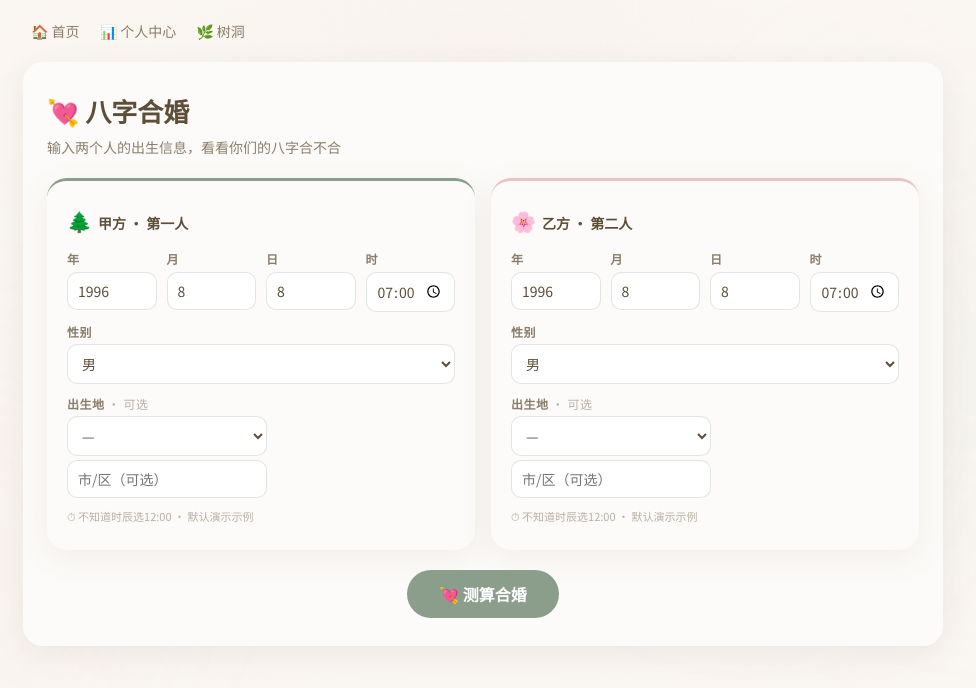
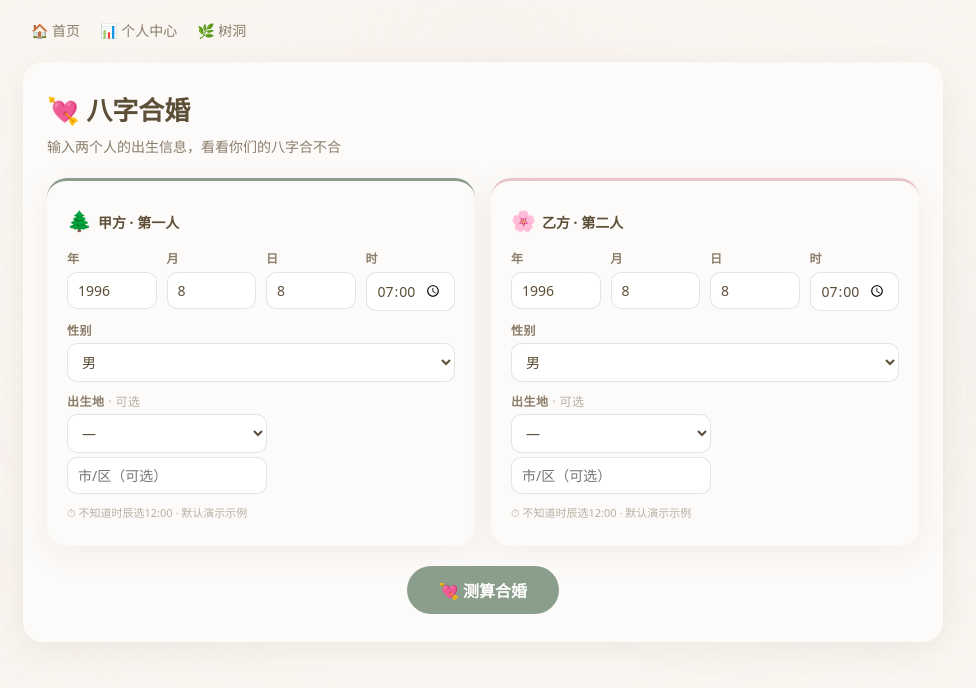
Before and after one commit to shen-xm22/emotion-treehole, a website: page bazi-match.html in a window 1280 px wide. Shown: the whole page, without its empty margins (157-1133 px from the left). Drawn offline with Linux system fonts and the light colour scheme.

Commit message:
fix: 移除Google Fonts依赖（国内访问超时），改用系统字体

```diff
--- a/bazi-match.html
+++ b/bazi-match.html
@@ -4,9 +4,6 @@
 <meta charset="UTF-8">
 <meta name="viewport" content="width=device-width,initial-scale=1.0">
 <title>💘 八字合婚 — 情绪树洞</title>
-<link rel="preconnect" href="https://fonts.googleapis.com">
-<link rel="preconnect" href="https://fonts.gstatic.com" crossorigin>
-<link href="https://fonts.googleapis.com/css2?family=Noto+Sans+SC:wght@300;400;500;700&family=Quicksand:wght@400;500;600;700&display=swap" rel="stylesheet">
 <style>
   *,*::before,*::after{margin:0;padding:0;box-sizing:border-box}
   :root{
@@ -17,7 +14,7 @@
     --brown:#5D4E37;--brown-lt:#8B7D6A;
     --shadow:0 8px 32px rgba(93,78,55,0.08);
   }
-  body{font-family:'Noto Sans SC','PingFang SC','Microsoft YaHei',sans-serif;background:var(--warm-bg);color:var(--brown);min-height:100vh;line-height:1.6}
+  body{font-family:'PingFang SC','Microsoft YaHei','Noto Sans SC',system-ui,-apple-system,sans-serif;background:var(--warm-bg);color:var(--brown);min-height:100vh;line-height:1.6}
   .bg-nature{position:fixed;top:0;left:0;width:100%;height:100%;z-index:-1;overflow:hidden}
   .bg-nature .sun-beam{position:absolute;top:-10%;left:50%;width:60%;height:60%;background:radial-gradient(ellipse, rgba(232,196,200,0.12) 0%, transparent 70%);transform:translateX(-50%)}
   .bg-nature .forest-blob{position:absolute;border-radius:50%;filter:blur(80px)}
```
Also changed, not shown: auth.html (+0 -3 lines), bazi.html (+0 -3 lines), index.html (+0 -3 lines), treehole.html (+0 -3 lines).
